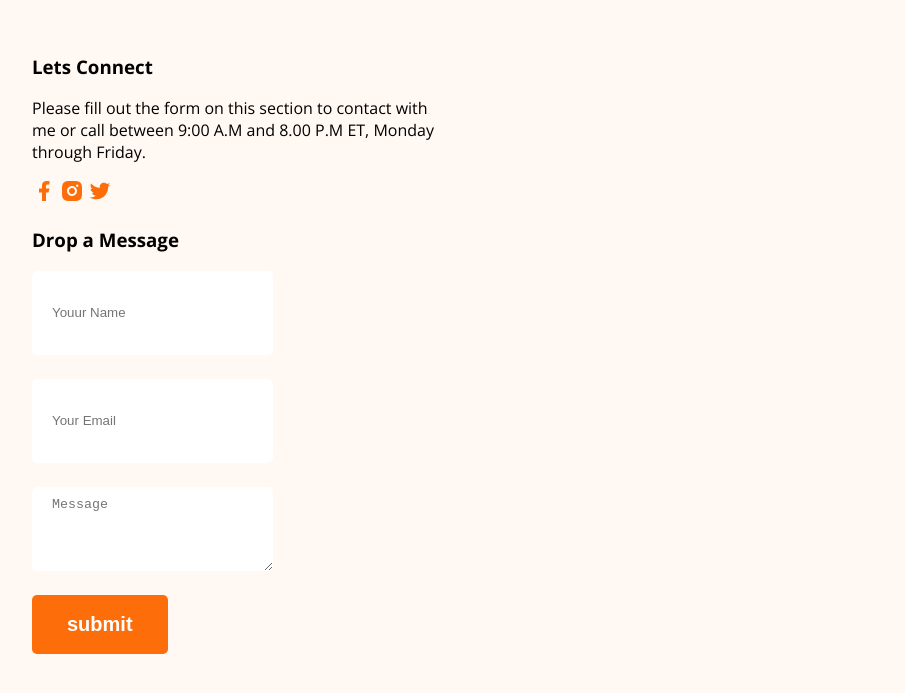
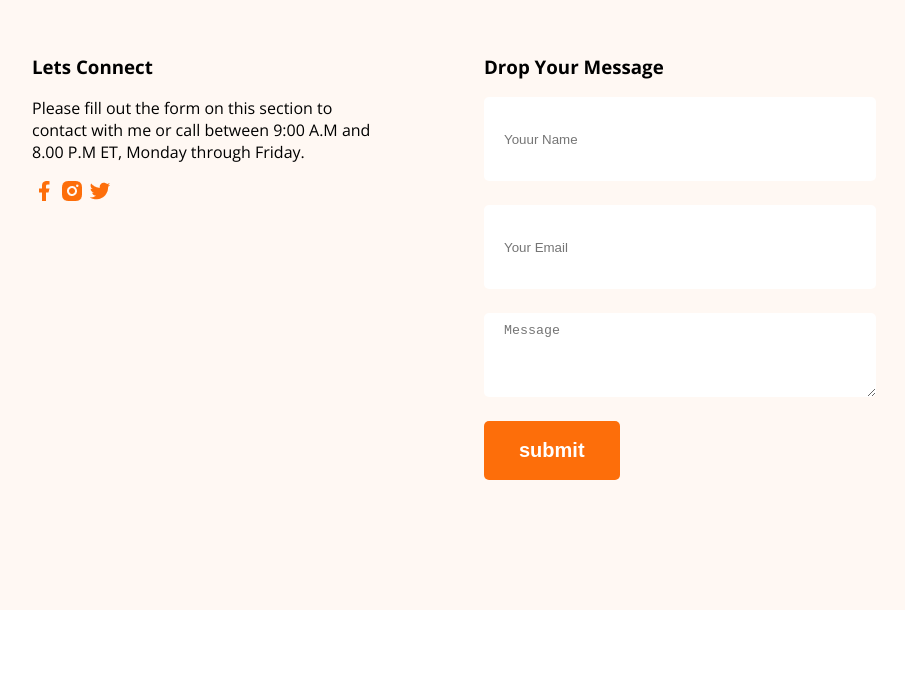
Before and after one commit to VRCvaskor111/vaskor-roy-chowdhury-portfolio, a plain HTML site: page index.html in a window 1280 px wide. Shown: the part 3139-3832 px from the top of the page, without its empty margins (206-1111 px from the left). After the commit the page ends 3757 px from the top, so only its background shows below. Drawn offline with nearby package versions, Linux system fonts and the light colour scheme.

Commit message:
update footer style

```diff
--- a/index.html
+++ b/index.html
@@ -183,8 +183,9 @@
                 <a href=""><img src="images/icons/insta.png" alt=""></a>
                 <a href=""><img src="images/icons/twitter.png" alt=""></a>
             </div>
+        </div>
         <div class="footer-column">
-                <h3 class="section-title">Drop a Message</h3>
+            <h3 class="section-title">Drop Your Message</h3>
             <form action="">
                 <input type="text" name="" id="" placeholder="Youur Name">
                 <input type="email" name="" id="" placeholder="Your Email">
@@ -192,8 +193,6 @@
                 <input class="btn-primary" type="submit" value="submit">
             </form>
         </div>
-        </div>
-
     </footer>
 </body>
 
--- a/styles/portfolio.css
+++ b/styles/portfolio.css
@@ -159,7 +159,6 @@ footer{
 .footer-column{
     width: 50%;
 }
-
 footer input[type="text"], footer input[type= "email"], footer textarea{
     height: 64px;
     border-radius: 5px;
```
Lines whose indentation alone changed are shown as unchanged.
